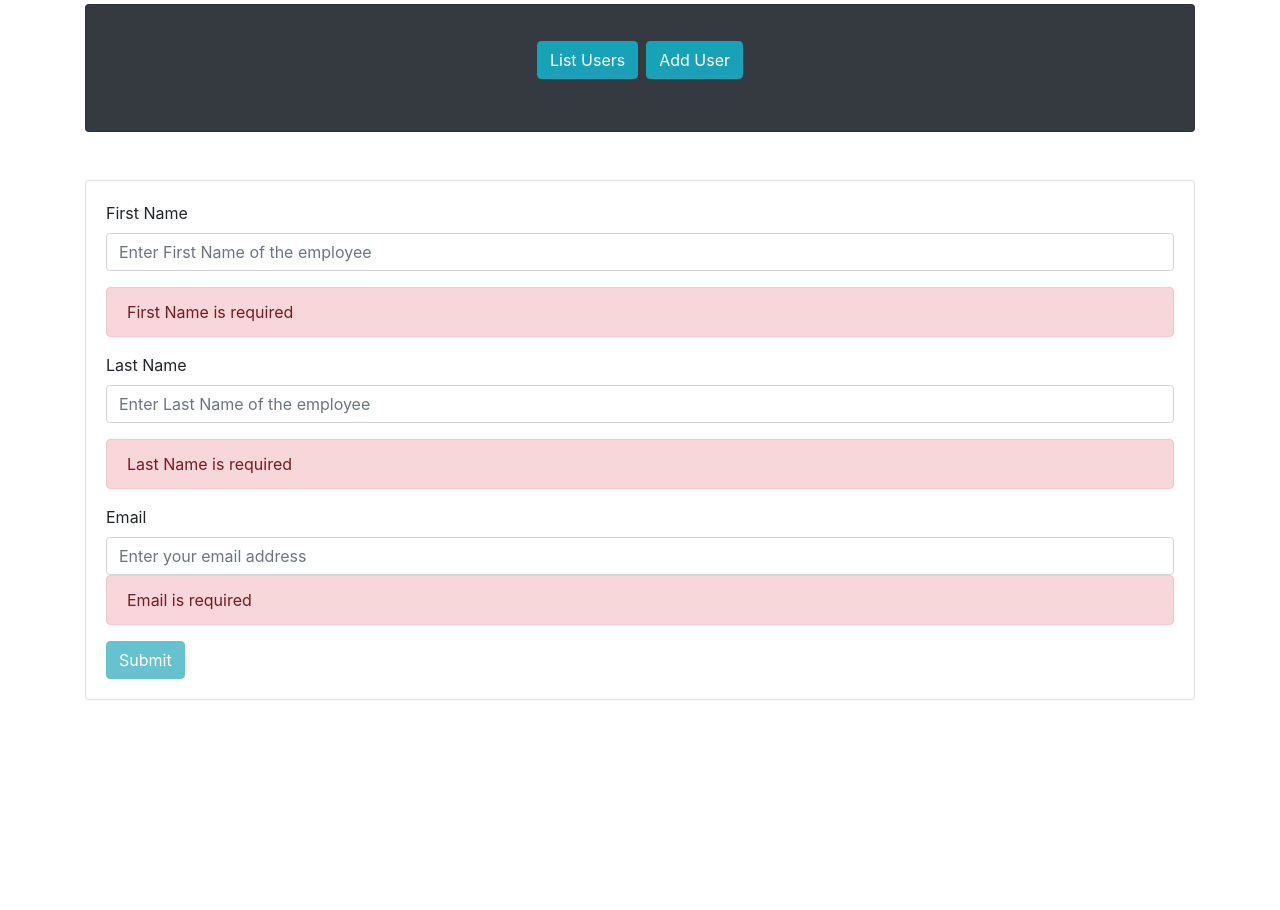
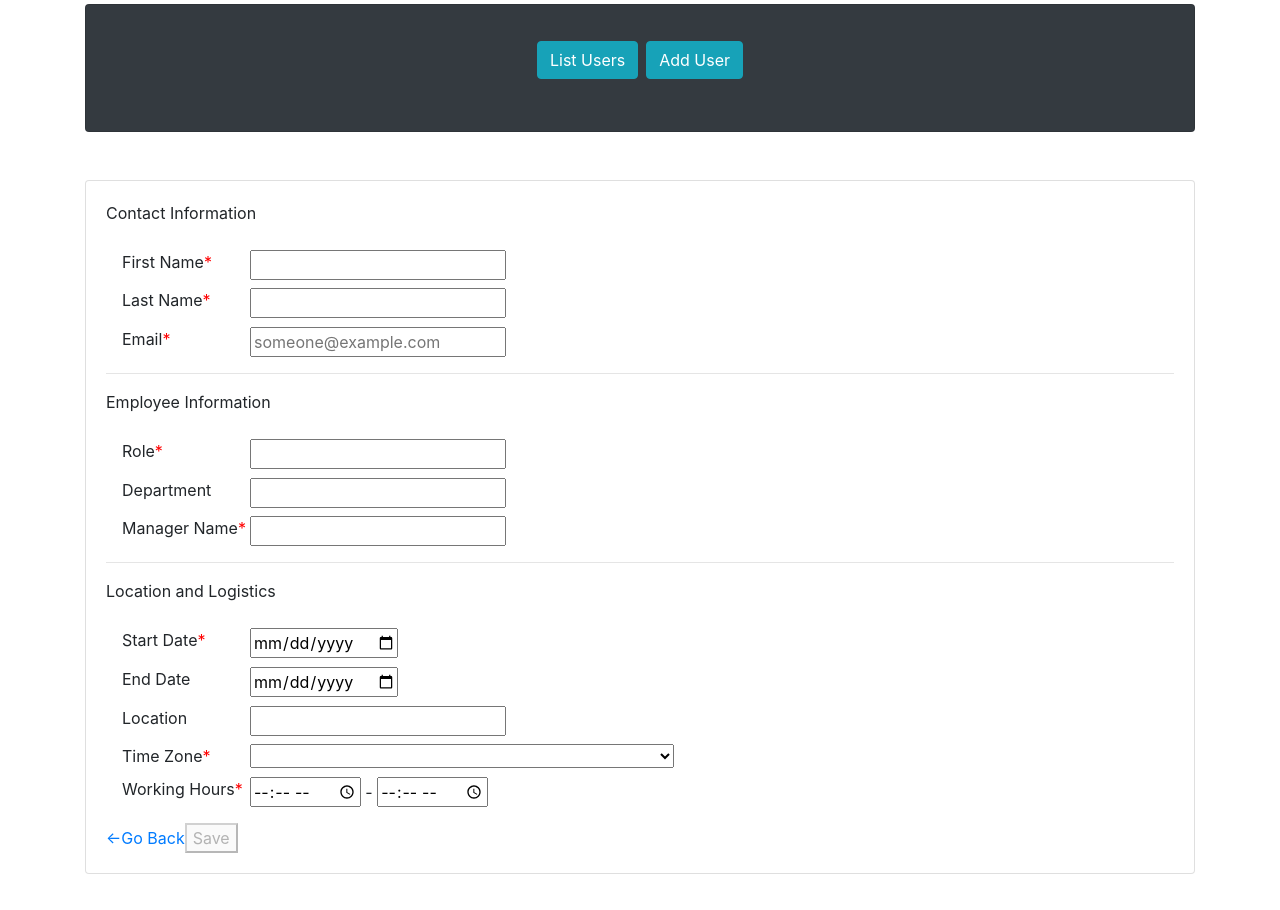
Before and after one commit to Harini-Incedo/Intern2020, an Angular app in the folder frontend/: page /adduser in a window 1280 px wide. Shown: the top 910 px of the page. Before the commit the page ends 800 px from the top, so only its background shows below. Built offline with nearby package versions, Linux system fonts and the light colour scheme.

Commit message:
Finished Employee Creation Page

```diff
--- a/frontend/src/app/user-form/user-form.component.css
+++ b/frontend/src/app/user-form/user-form.component.css
@@ -0,0 +1,14 @@
+input, datalist, select {
+  margin-left: 9em;
+  margin-top: 1ex;
+}
+label {
+  position: absolute;
+  margin-top: 1ex;
+}
+
+#endTime {
+  margin-left: 0em;
+  position: relative;
+  margin-top: 0ex;
+}
--- a/frontend/src/app/user-form/user-form.component.html
+++ b/frontend/src/app/user-form/user-form.component.html
@@ -1,38 +1,216 @@
+<link rel="stylesheet" href="user-form.component.css">
 <div class="card my-5">
   <div class="card-body">
     <form (ngSubmit)="onSubmit()" #userForm="ngForm">
       <div class="form-group">
-        <label for="name">First Name</label>
-        <input type="text" [(ngModel)]="user.firstName"
-          class="form-control"
+        <p>Contact Information</p>
+        <div>
+          <label for="firstName">&emsp;First Name<span style="color: red;">*</span></label>
+          <input type="text" [(ngModel)]="user.firstName"
+          name="name"
+          required #name="ngModel"
+          value="user.firstName">
+      </div>
+      <div>
+        <label for="lastName">&emsp;Last Name<span style="color: red;">*</span></label>
+        <input type="text" [(ngModel)]="user.lastName"
           id="name"
           name="name"
-          placeholder="Enter First Name of the employee"
+          value="user.lastName"
           required #name="ngModel">
       </div>
-      <div [hidden]="!name.pristine" class="alert alert-danger">First Name is required</div>
-      <div class="form-group">
-        <label for="name">Last Name</label>
-        <input type="text" [(ngModel)]="user.lastName"
-          class="form-control"
-          id="name"
-          name="name"
-          placeholder="Enter Last Name of the employee"
-          required #name="ngModel">
-      </div>
-      <div [hidden]="!name.pristine" class="alert alert-danger">Last Name is required</div>
-      <div class="form-group">
-        <label for="email">Email</label>
-        <input type="text" [(ngModel)]="user.email"
-          class="form-control"
+        <label for="email">&emsp;Email<span style="color: red;">*</span></label>
+        <input type="email" [(ngModel)]="user.email"
           id="email"
           name="email"
-          placeholder="Enter your email address"
+          placeholder="someone@example.com"
+          value="user.email"
           required #email="ngModel">
-        <div [hidden]="!email.pristine" class="alert alert-danger">Email is required</div>
       </div>
-      <button type="submit" [disabled]="!userForm.form.valid"
-        class="btn btn-info">Submit</button>
+      <hr>
+      <div class="form-group">
+        <p>Employee Information</p>
+        <div>
+          <label for="role">&emsp;Role<span style="color: red;">*</span></label>
+          <input list="roles" id="role" name="role" [(ngModel)]="user.role" required #role="ngModel" />
+          <datalist id="roles">
+              <option value="Developer">
+              <option value="Project Manager">
+              <option value="Business Analyst">
+              <option value="Data Scientist">
+              <option value="Intern">
+          </datalist>
+        </div>
+        <div>
+          <label for="department">&emsp;Department</label>
+          <input list="departments" id="department" name="department" [(ngModel)]="user.department"
+          required #department="ngModel"/>
+          <datalist id="departments">
+              <option value="Telecom">
+              <option value="Product Engineering">
+              <option value="Financial Services">
+              <option value="Life Sciences">
+              <option value="Healthcare">
+          </datalist>
+        </div>
+        <div>
+          <label for="managerName">&emsp;Manager Name<span style="color: red;">*</span></label>
+          <input type="text" [(ngModel)]="user.managerName"
+            id="managerName"
+            name="managerName"
+            value="user.managerName"
+            required #managerName="ngModel">
+        </div>
+      </div>
+      <hr>
+      <div class="form-group">
+        <p>Location and Logistics</p>
+        <div>
+          <label for="startDate">&emsp;Start Date<span style="color: red;">*</span></label>
+          <input type="date" [(ngModel)]="user.startDate"
+            id="startDate"
+            name="startDate"
+            value="user.startDate"
+            required #startDate="ngModel">
+        </div>
+        <div>
+          <label for="endDate">&emsp;End Date</label>
+          <input type="date" [(ngModel)]="user.endDate"
+            id="endDate"
+            name="endDate"
+            value="user.endDate"
+            #endDate="ngModel">
+        </div>
+        <div>
+          <label for="location">&emsp;Location</label>
+          <input type="text" [(ngModel)]="user.location"
+            id="location"
+            name="location"
+            value="user.location"
+            #location="ngModel">
+        </div>
+        <div>
+          <label for="timeZone">&emsp;Time Zone<span style="color: red;">*</span></label>
+          <select [(ngModel)]="user.timeZone"
+            id="timeZone"
+            name="timeZone"
+            value="user.timeZone"
+            #timeZone="ngModel">
+            <option></option>
+          <option value="International Date Line West">
+            (UTC -12:00) International Date Line West
+          </option>
+          <option value="Midway Islands Time">
+            (UTC -11:00) Midway Islands Time
+          </option>
+          <option value="Hawaii Standard Time">
+            (UTC -10:00) Hawaii Standard Time
+          </option>
+          <option value="Marquesas Islands">
+            (UTC -09:30) Marquesas Island
+          </option>
+          <option value="Alaska Standard Time">
+            (UTC -09:00) Alaska Standard Time
+          </option>
+          <option value="Pacific Standard Time">
+            (UTC -08:00) Pacific Standard Time
+          </option>
+          <option value="Phoenix Standard Time">
+            (UTC -07:00) Phoenix Standard Time
+          </option>
+          <option value="Mountain Standard Time">
+            (UTC -07:00) Mountain Standard Time
+          </option>
+          <option value="Central Standard Time">
+            (UTC -06:00) Central Standard Time
+          </option>
+          <option value="Eastern Standard Time">
+            (UTC -05:00) Eastern Standard Time
+          </option>
+          <option value="Indiana Eastern Standard Time">
+            (UTC -05:00) Indiana Eastern Standard Time
+          </option>
+          <option value="Puerto Rico and US Virgin Islands Time">
+            (UTC -04:00) Puerto Rico and US Virgin Islands Time
+          </option>
+          <option value="Canada Newfoundland Time">
+            (UTC -03:30) Canada Newfoundland Time
+          </option>
+          <option value="Argentina Standard Time">
+            (UTC -03:00) Argentina Standard Time
+          </option>
+          <option value="Brazil Eastern Time">
+            (UTC -03:00) Brazil Eastern Time
+          </option>
+          <option value="Central African Time">
+            (UTC -01:00) Central African Time
+          </option>
+          <option value="Universal Coordinated Time">
+            (UTC) Universal Coordinated Time
+          </option>
+          <option value="European Central Time">
+            (UTC +01:00) European Central Time
+          </option>
+          <option value="Eastern European Time">
+            (UTC +02:00) Eastern European Time
+          </option>
+          <option value="Egypt Standard Time">
+            (UTC +02:00) Egypt Standard Time
+          </option>
+          <option value="Eastern African Time">
+            (UTC +03:00) Eastern African Time
+          </option>
+          <option value="Middle East Time">
+            (UTC +03:30) Middle East Time
+          </option>
+          <option value="Near East Time">
+            (UTC +04:00) Near East Time
+          </option>
+          <option value="Pakistan Lahore Time">
+            (UTC +05:00) Pakistan Lahore Time
+          </option>
+          <option value="India Standard Time">
+            (UTC +05:30) India Standard Time
+          </option>
+          <option value="Bangladesh Standard Time">
+            (UTC +06:00) Bangladesh Standard Time
+          </option>
+          <option value="Vietnam Standard Time">
+            (UTC +07:00) Vietnam Standard Time
+          </option>
+          <option value="China Taiwan Time">
+            (UTC +08:00) China Taiwan Time
+          </option>
+          <option value="Japan Standard Time">
+            (UTC +09:00) Japan Standard Time
+          </option>
+          <option value="Australia Central Time">
+            (UTC +09:30) Australia Central Time
+          </option>
+          <option value="Australia Eastern Time">
+            (UTC +10:00) Australia Eastern Time
+          </option>
+          <option value="Solomon Standard Time">
+            (UTC +11:00) Solomon Standard Time
+          </option>
+          <option value="New Zealand Standard Time">
+            (UTC +12:00) New Zealand Standard Time
+          </option>
+          </select>
+        </div>
+        <div>
+          <label for="workingHours">&emsp;Working Hours<span style="color: red;">*</span></label>
+          <input type="time" [(ngModel)]="user.workingHours"
+            id="startTime"
+            name="workingHours"
+            value="user.workingHours"
+            #workingHours="ngModel">
+            -
+          <input type="time" id="endTime">
+        </div>
+      </div>
+      <a routerLink="/users">&larr;Go Back</a>
+      <button type="submit" [disabled]="!userForm.form.valid">Save</button>
     </form>
   </div>
 </div>
```
